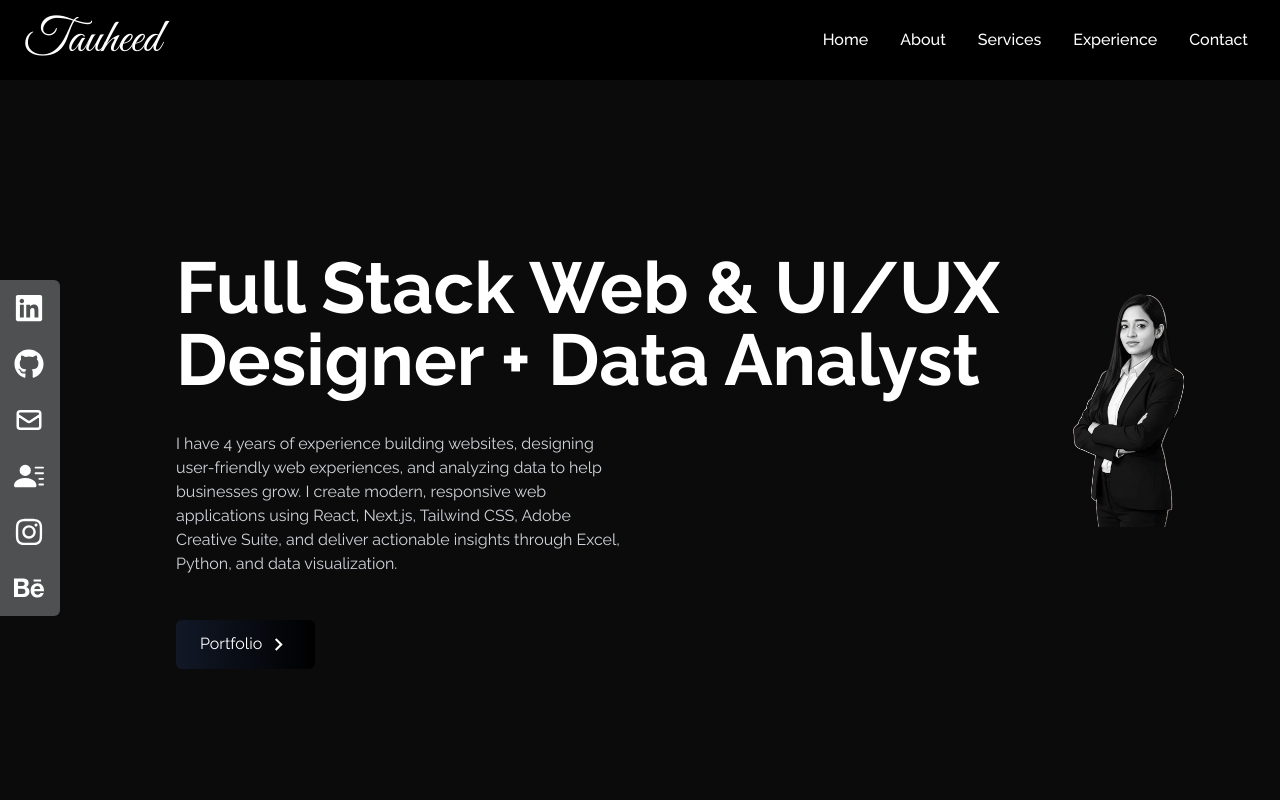
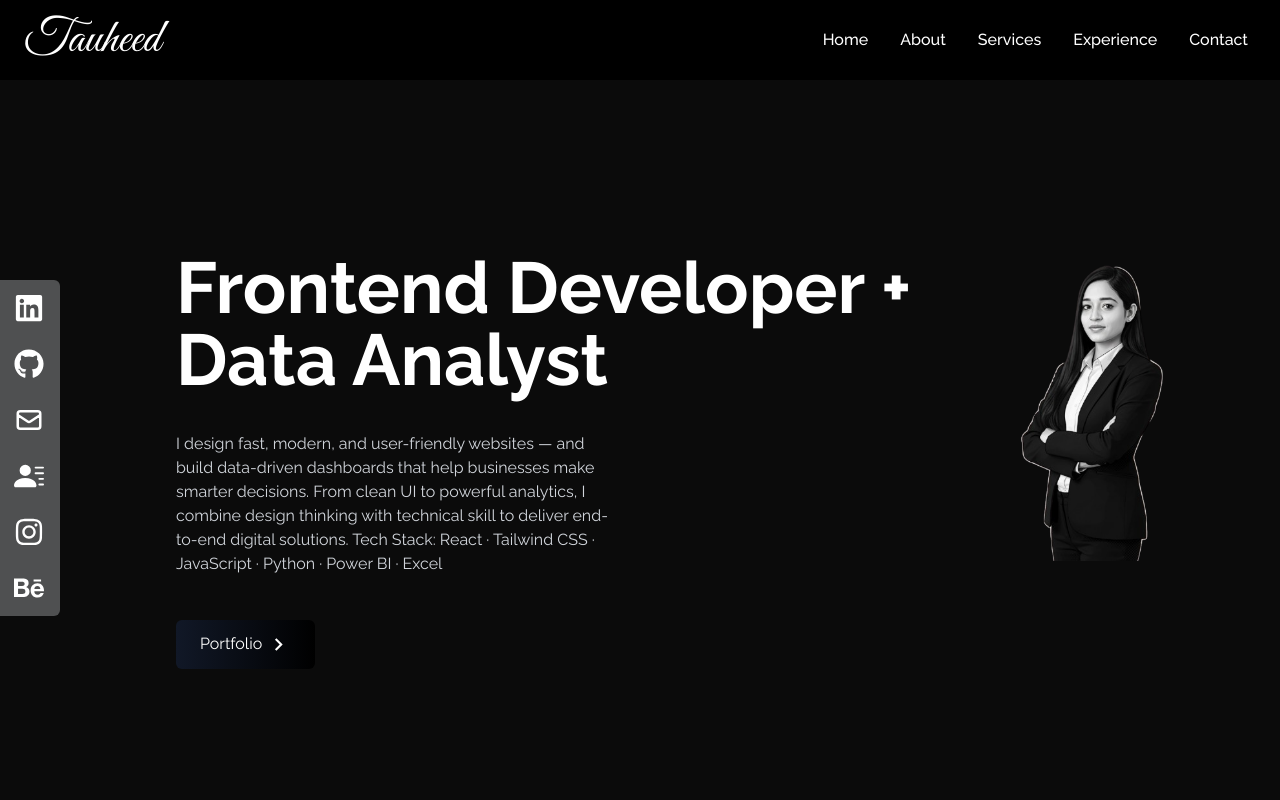
Before and after one commit to Tauheedjahan/Tj_Portfolio, a React (Create React App) app: page / in a window 1280 px wide. Shown: the top 800 px of the page. Built offline with nearby package versions, Linux system fonts and the light colour scheme.

Commit message:
Update Home.jsx

```diff
--- a/src/components/Home.jsx
+++ b/src/components/Home.jsx
@@ -24,15 +24,13 @@ const Home = () => {
         </div>
         <div className="flex flex-col justify-center h-full md:ml-40 mt-32">
           <h2 className="text-4xl sm:text-7xl font-bold text-white">
-            Full Stack Web & UI/UX Designer + Data Analyst
+            Frontend Developer + Data Analyst
           </h2>
           <p className="text-gray-300 py-9 max-w-md">
-            I have 4 years of experience building websites,
-          designing user-friendly web experiences, and analyzing
-            data to help businesses grow. I create modern,
-          responsive web applications using React, Next.js, Tailwind
-            CSS, Adobe Creative Suite, and deliver actionable
-          insights through Excel, Python, and data visualization.
+           I design fast, modern, and user-friendly websites — and build data-driven dashboards that help businesses make smarter decisions.
+From clean UI to powerful analytics, I combine design thinking with technical skill to deliver end-to-end digital solutions.
+
+Tech Stack: React · Tailwind CSS · JavaScript · Python · Power BI · Excel
           </p>
 
           <div className="portfolio-btn">
```
